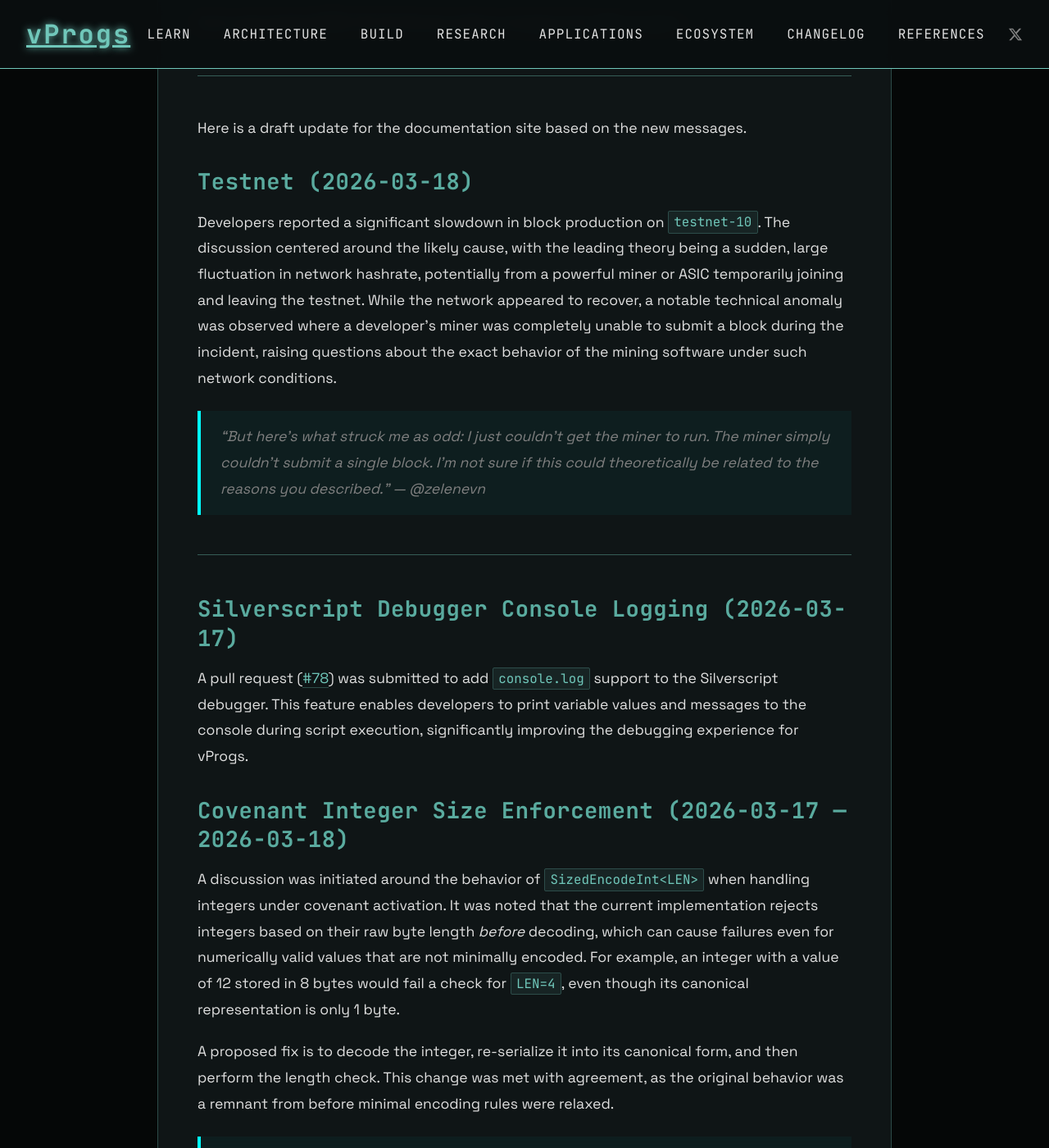
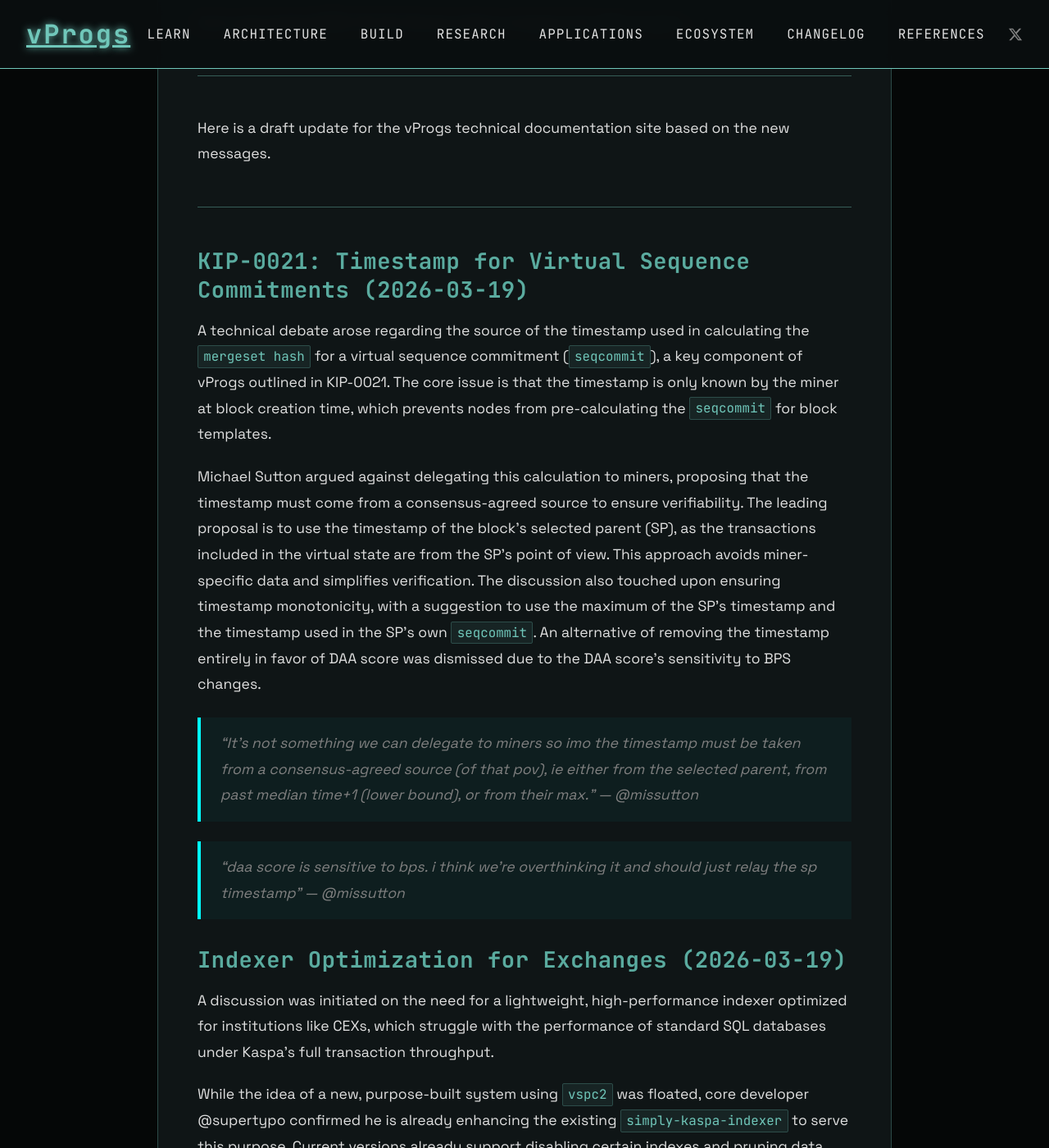
Before and after one commit to creative-inference/vprogs.xyz, a Jekyll site: the page built from docs/research/rnd-draft-updates.md, in a window 1280 px wide and 1400 px high, scrolled down 409 px. Shown: the whole window at 82% size. Built offline with Jekyll 4.4.1, drawn with Linux system fonts in a browser that asks for light colours; our own code applies the rules of GitHub Pages for plain Markdown files; some of the changed text lies outside the part shown.

Commit message:
chore: draft R&D summary for 2026-03-20

```diff
--- a/docs/research/rnd-draft-updates.md
+++ b/docs/research/rnd-draft-updates.md
@@ -1,15 +1,48 @@
 # R&D Channel — Draft Updates
 
-Auto-generated 2026-03-19. Review before merging into [R&D Insights](/changelog/rnd-insights).
+Auto-generated 2026-03-20. Review before merging into [R&D Insights](/changelog/rnd-insights).
 
 ---
 
-Here is a draft update for the documentation site based on the new messages.
+Here is a draft update for the vProgs technical documentation site based on the new messages.
 
-### Testnet (2026-03-18)
-Developers reported a significant slowdown in block production on `testnet-10`. The discussion centered around the likely cause, with the leading theory being a sudden, large fluctuation in network hashrate, potentially from a powerful miner or ASIC temporarily joining and leaving the testnet. While the network appeared to recover, a notable technical anomaly was observed where a developer's miner was completely unable to submit a block during the incident, raising questions about the exact behavior of the mining software under such network conditions.
+***
 
-> "But here’s what struck me as odd: I just couldn’t get the miner to run. The miner simply couldn’t submit a single block. I’m not sure if this could theoretically be related to the reasons you described." — @zelenevn
+### KIP-0021: Timestamp for Virtual Sequence Commitments (2026-03-19)
+A technical debate arose regarding the source of the timestamp used in calculating the `mergeset hash` for a virtual sequence commitment (`seqcommit`), a key component of vProgs outlined in KIP-0021. The core issue is that the timestamp is only known by the miner at block creation time, which prevents nodes from pre-calculating the `seqcommit` for block templates.
+
+Michael Sutton argued against delegating this calculation to miners, proposing that the timestamp must come from a consensus-agreed source to ensure verifiability. The leading proposal is to use the timestamp of the block's selected parent (SP), as the transactions included in the virtual state are from the SP's point of view. This approach avoids miner-specific data and simplifies verification. The discussion also touched upon ensuring timestamp monotonicity, with a suggestion to use the maximum of the SP's timestamp and the timestamp used in the SP's own `seqcommit`. An alternative of removing the timestamp entirely in favor of DAA score was dismissed due to the DAA score's sensitivity to BPS changes.
+
+> "It's not something we can delegate to miners so imo the timestamp must be taken from a consensus-agreed source (of that pov), ie either from the selected parent, from past median time+1 (lower bound), or from their max." — @missutton
+
+> "daa score is sensitive to bps. i think we're overthinking it and should just relay the sp timestamp" — @missutton
+
+### Indexer Optimization for Exchanges (2026-03-19)
+A discussion was initiated on the need for a lightweight, high-performance indexer optimized for institutions like CEXs, which struggle with the performance of standard SQL databases under Kaspa's full transaction throughput.
+
+While the idea of a new, purpose-built system using `vspc2` was floated, core developer @supertypo confirmed he is already enhancing the existing `simply-kaspa-indexer` to serve this purpose. Current versions already support disabling certain indexes and pruning data, but future updates will include a `--light` flag for a simplified minimal setup and a corresponding lightweight API. This would create an all-in-one application for integrators who only need to track accepted transactions without the overhead of storing the entire block history.
+
+> "The main issue is actually to persuade exchanges that they dont need to store everything forever. Having billion rows deep indexes is costly no matter the db backend. Indexer supports pruning with per table retention, but few turn it on." — @supertypo
+
+### Pools: Verifying Mined Block Payouts (2026-03-19 to 2026-03-20)
+A conversation addressed the challenge mining pools face in efficiently verifying that their mined blocks have been confirmed and rewarded. The current method of using the `GetBlocks` RPC is too slow and resource-intensive under high network load.
+
+An initial idea to use `getVirtualChainFromBlockV2` (VSPCv2) was found to be unviable because the RPC response does not include the merge set data required to confirm a block's inclusion. The discussion then shifted towards using the `GetBlockColor` RPC. The logic is that if a pool's mined block is eventually determined to be "blue" by the consensus, it is considered paid. This method is being explored as a much more efficient and reliable alternative to parsing the full DAG.
+
+> **@coderofstuff**: "We just need to steer pools off of that RPC [GetBlocks], because there ought to be easier and reliable ways to check if my mined block was paid for. We have GetBlockColor, for example."
+>
+> **@IzioDev**: "Being blue is a sufficient argument for being paid for that block?"
+>
+> **@coderofstuff**: "Yes, after some number of confs"
+
+### SilverScript Development (2026-03-19)
+A small pull request was submitted to the SilverScript repository.
+- **[PR #79](https://github.com/kaspanet/silverscript/pull/79)**: A minor cleanup of debug code, intended to be merged before a more significant PR related to DAP (Digital Asset Protocol) and the vsc-extension.
+
+### Hard Fork Schedule Update (2026-03-20)
+An update was provided on the timeline for the upcoming hard fork that will enable vProgs. The development team is targeting a feature freeze by the end of March 2026.
+
+> "Aiming for feature freeze by EoM. Which means we're 2-3 weeks behind schedule" — @missutton
 
 ---
 
```
